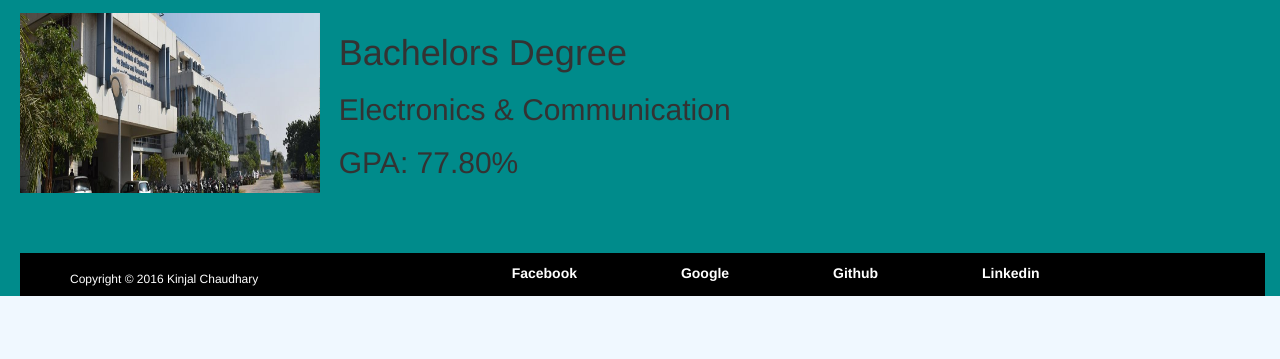
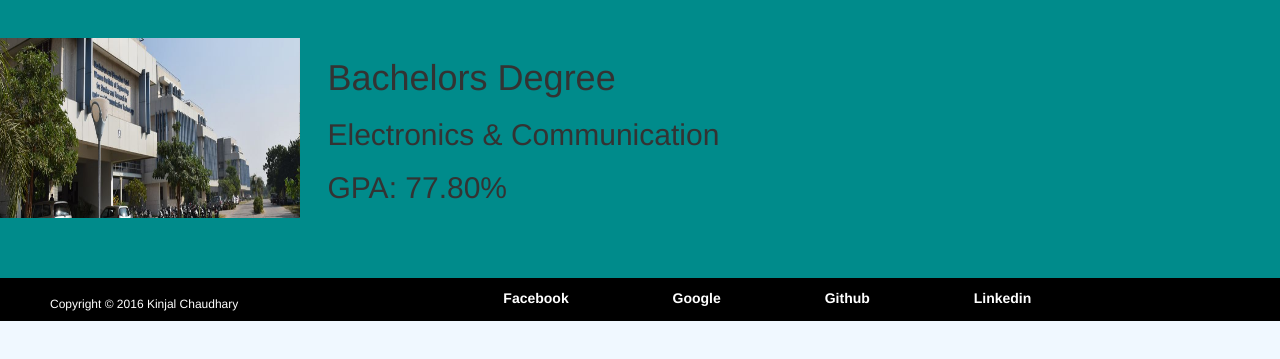
Before and after one commit to kinjalchuadhary/portfolio, a plain HTML site: page education.html in a window 1280 px wide. Shown: the part 327-686 px from the top of the page. Drawn offline with nearby package versions, Linux system fonts and the light colour scheme.

Commit message:
some changes

```diff
--- a/education.html
+++ b/education.html
@@ -12,6 +12,11 @@
 <!-- Latest compiled and minified JavaScript -->
 <script src="https://maxcdn.bootstrapcdn.com/bootstrap/3.3.7/js/bootstrap.min.js" integrity="sha384-Tc5IQib027qvyjSMfHjOMaLkfuWVxZxUPnCJA7l2mCWNIpG9mGCD8wGNIcPD7Txa" crossorigin="anonymous"></script>
 	<link rel="stylesheet" type="text/css" href="style.css">
+    <style>
+        .footer-section{
+            padding-bottom: 150;
+        }
+    </style>
 
 </head>
 <body>
@@ -58,11 +63,11 @@
 	<h6>Copyright &copy; 2016 Kinjal Chaudhary</h6>
 
 	</div>
-	<div class="col-md-8">
-	<span class="link"><strong>Facebook</strong></span>
-	<span class="link"><strong>Google</strong></span>
-	<span class="link"><strong>Github</strong></span>
-	<span class="link"><strong>Linkedin</strong></span>
+    <div class="col-md-8">
+    <span class="link"><strong><a href="#">Facebook</a></strong></span>
+    <span class="link"><strong><a href="#">Google</a></strong></span>
+    <span class="link"><strong><a href="#">Github</a></strong></span>
+    <span class="link"><strong><a href="#">Linkedin</a></strong></span>
 </div>
 </div>
 </div>
--- a/style.css
+++ b/style.css
@@ -2,19 +2,22 @@ body{
 	background-color: #F0F8FF;
 }
 .edu-section{
-	padding-top: 30px;
-	padding-left: 20px;
 	background-color:  #008B8B;
+	padding-left: 0px;
+	padding-right: 0px;
+	padding-top: 55px;
+
 }
 .project-section{
 background-color:  #008B8B;
+padding-bottom: 23px;
 }
 .header-section{
 	background-color: #008B8B;
 	padding-top: 70px;
 	padding-left: 50px;
 	padding-right: 50px;
-	padding-bottom: 70px;
+	padding-bottom: 74px;
 }
 
 	img {
@@ -54,7 +57,7 @@ li a {
 }
 
 li a:hover {
-    background-color: #000000;;
+    background-color: #000000;
 }
 .footer-section{
 	background-color: black;
@@ -82,6 +85,10 @@ h6{
 .contact{
 	padding-top: 20px;
 	padding-left: 20px;
-	padding-bottom: 170px;
+	padding-bottom: 154px;
 
 }
+
+a{
+	color: white;
+}
```
Also changed, not shown: contact.html (+4 -4 lines), experience.html (+5 -5 lines), index.html (+4 -4 lines), project.html (+4 -4 lines), skills.html (+4 -4 lines).
